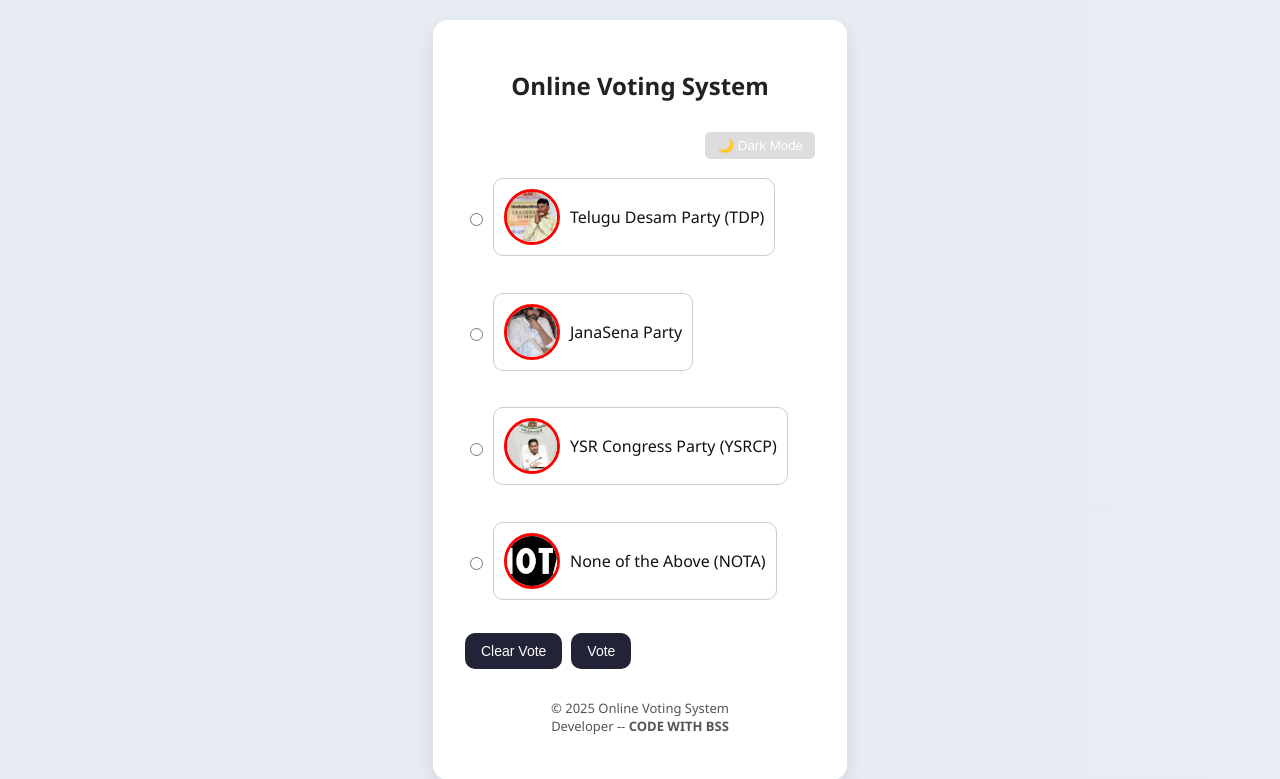
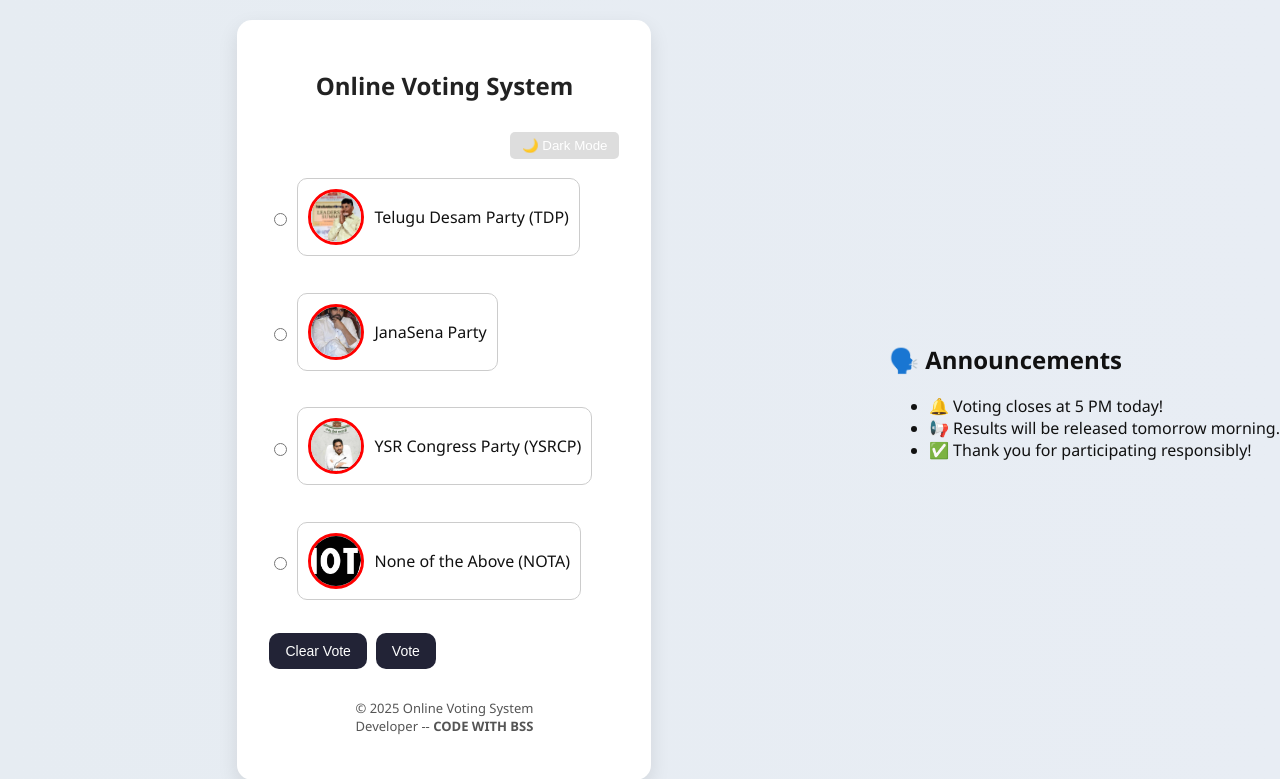
Before and after one commit to Bhanu-lpu/Onlinevotingapp, a Flask app: page / in a window 1280 px wide. Shown: the top 779 px of the page. Run offline with Flask 3, Linux system fonts and the light colour scheme.

Commit message:
Update index.html

```diff
--- a/templates/index.html
+++ b/templates/index.html
@@ -89,6 +89,16 @@
       localStorage.setItem('theme', isDark ? 'dark' : 'light');
     };
   </script>
+  <!-- Announcements Section -->
+<div class="announcement-box">
+    <h2>🗣️ Announcements</h2>
+    <ul>
+        <li>🔔 Voting closes at 5 PM today!</li>
+        <li>📢 Results will be released tomorrow morning.</li>
+        <li>✅ Thank you for participating responsibly!</li>
+    </ul>
+</div>
+
 
 </body>
 </html>
```
